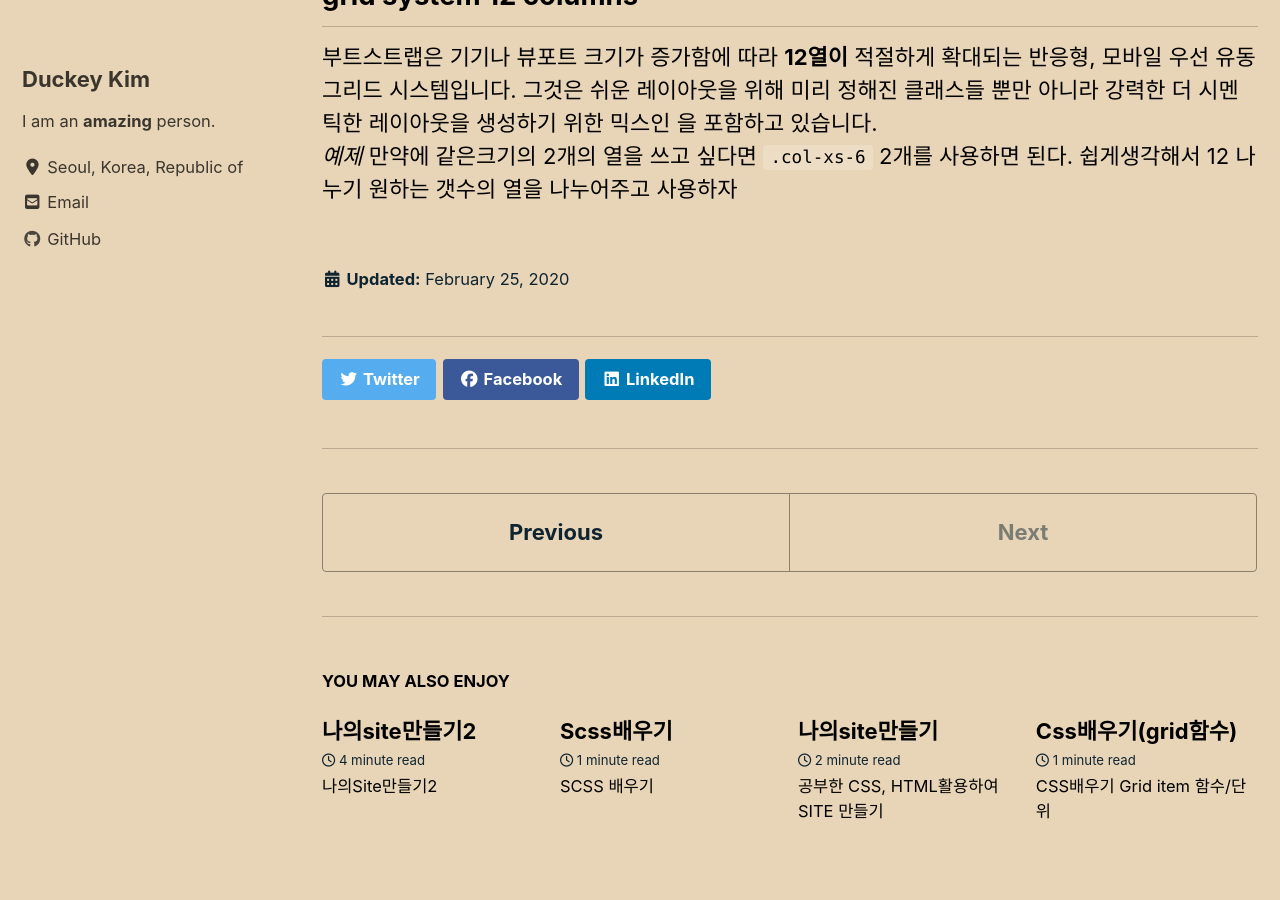
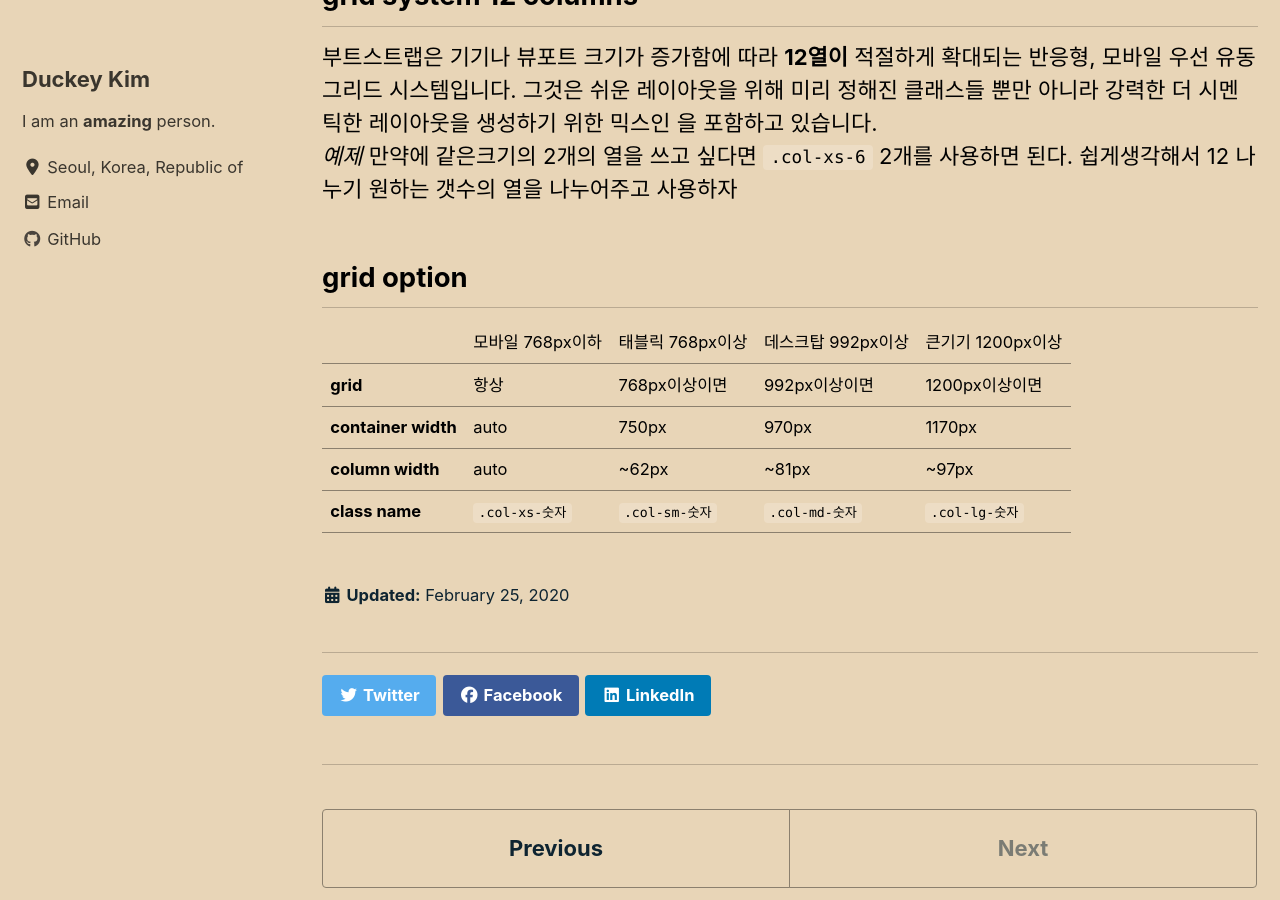
Before and after one commit to duckey-kim/duckey-kim.github.io, a Jekyll site: the page built from _posts/2020-02-25-bootstrap.md, in a window 1280 px wide and 900 px high, scrolled down 725 px. Built offline with Jekyll 4.4.1, drawn with Linux system fonts in a browser that asks for light colours; cached includes are drawn as plain includes; nearby versions of some CDN libraries.

Commit message:
Update 2020-02-25-bootstrap.md

```diff
--- a/_posts/2020-02-25-bootstrap.md
+++ b/_posts/2020-02-25-bootstrap.md
@@ -10,3 +10,11 @@ bootstrap을 활용하면 내가 원하는 내용의 형태를 끌어다 땡겨
 부트스트랩은 기기나 뷰포트 크기가 증가함에 따라 **12열이** 적절하게 확대되는 반응형, 모바일 우선 유동 그리드 시스템입니다. 그것은 쉬운 레이아웃을 위해 미리 정해진 클래스들 뿐만 아니라 강력한 더 시멘틱한 레이아웃을 생성하기 위한 믹스인 을 포함하고 있습니다.
 *예제* 만약에 같은크기의 2개의 열을 쓰고 싶다면 `.col-xs-6` 2개를 사용하면 된다.
 쉽게생각해서 12 나누기 원하는 갯수의 열을 나누어주고 사용하자
+
+## grid option
+
+||모바일 768px이하|태블릭 768px이상|데스크탑 992px이상|큰기기 1200px이상|
+|**grid**|항상|768px이상이면 |992px이상이면|1200px이상이면|
+|**container width**|auto|750px|970px|1170px|
+|**column width**|auto|~62px|~81px|~97px|
+|**class name**|`.col-xs-숫자`|`.col-sm-숫자`|`.col-md-숫자`|`.col-lg-숫자`|
```
